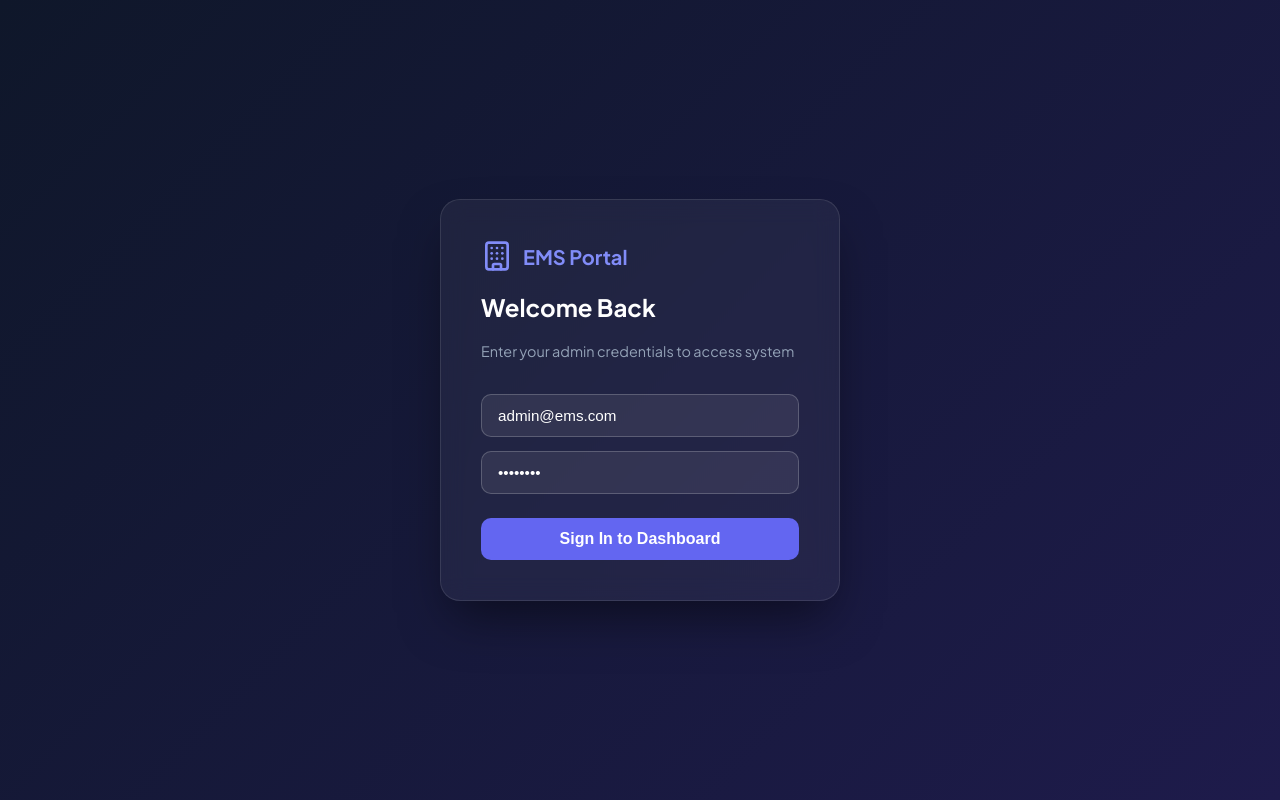
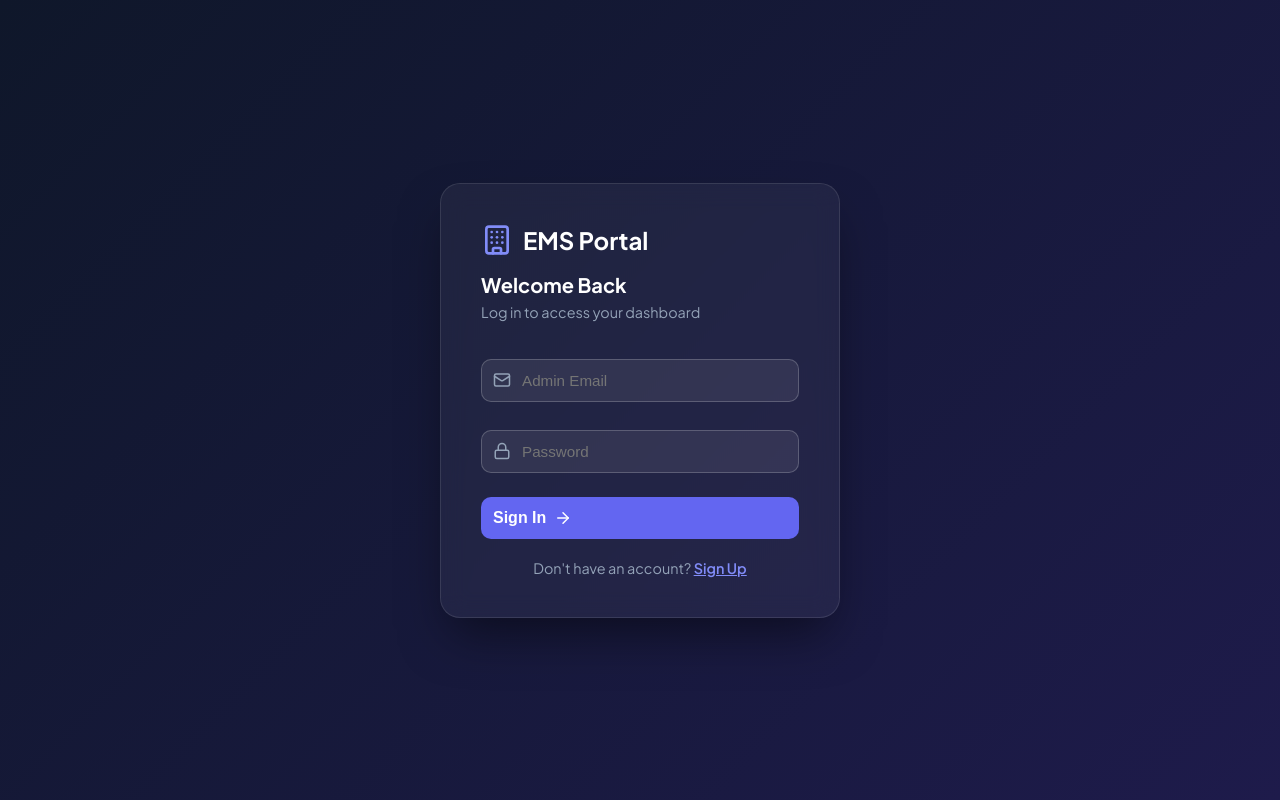
Before and after one commit to Arpitapanchal123/employee-management-system, a React (Create React App) app in the folder frontend/: page / in a window 1280 px wide. Built offline with nearby package versions, Linux system fonts and the light colour scheme.

Commit message:
Add Sign Up toggle option to Login screen

```diff
--- a/frontend/src/components/Login.js
+++ b/frontend/src/components/Login.js
@@ -1,50 +1,104 @@
 import React, { useState } from 'react';
-import { Building, Lock, Mail } from 'lucide-react';
+import { Building, Lock, Mail, User, ArrowRight } from 'lucide-react';
 
 export default function Login({ onLogin }) {
-  const [email, setEmail] = useState('admin@ems.com');
-  const [password, setPassword] = useState('admin123');
+  const [isSignUp, setIsSignUp] = useState(false);
+  const [formData, setFormData] = useState({
+    name: '',
+    email: '',
+    password: ''
+  });
+  const [error, setError] = useState('');
 
   const handleSubmit = (e) => {
     e.preventDefault();
-    if (email && password) {
-      onLogin({ name: 'Admin User', email: email });
+    if (!formData.email || !formData.password) {
+      setError('Please fill in all required fields.');
+      return;
     }
+    if (isSignUp && !formData.name) {
+      setError('Please enter your full name.');
+      return;
+    }
+
+    // Pass user data to parent component (Dashboard)
+    onLogin({
+      name: isSignUp ? formData.name : 'System Admin',
+      email: formData.email
+    });
   };
 
   return (
     <div className="login-container">
       <div className="login-card">
-        <div style={{ display: 'flex', alignItems: 'center', gap: '10px', color: '#818cf8', marginBottom: '16px' }}>
-          <Building size={32} />
-          <span style={{ fontSize: '1.25rem', fontWeight: 700 }}>EMS Portal</span>
+        <div style={{ display: 'flex', alignItems: 'center', gap: '10px', marginBottom: '16px' }}>
+          <Building size={32} color="#818cf8" />
+          <h2 style={{ margin: 0, fontSize: '1.5rem', fontWeight: 700 }}>EMS Portal</h2>
         </div>
-        <h2>Welcome Back</h2>
-        <p style={{ color: '#94a3b8', margin: '0 0 20px 0', fontSize: '0.9rem' }}>
-          Enter your admin credentials to access system
+
+        <h3 style={{ margin: '0 0 6px 0', fontSize: '1.25rem' }}>
+          {isSignUp ? 'Create Admin Account' : 'Welcome Back'}
+        </h3>
+        <p style={{ margin: '0 0 24px 0', color: '#94a3b8', fontSize: '0.9rem' }}>
+          {isSignUp ? 'Sign up to manage employee records' : 'Log in to access your dashboard'}
         </p>
 
-        <form onSubmit={handleSubmit}>
-          <div>
+        {error && (
+          <div style={{ background: '#fee2e2', color: '#b91c1c', padding: '10px', borderRadius: '8px', fontSize: '0.85rem', marginBottom: '16px' }}>
+            {error}
+          </div>
+        )}
+
+        <form onSubmit={handleSubmit} style={{ display: 'flex', flexDirection: 'column', gap: '14px' }}>
+          {isSignUp && (
+            <div style={{ position: 'relative' }}>
+              <User size={18} color="#94a3b8" style={{ position: 'absolute', left: '12px', top: '26px' }} />
+              <input
+                type="text"
+                placeholder="Full Name"
+                style={{ paddingLeft: '40px' }}
+                value={formData.name}
+                onChange={(e) => setFormData({ ...formData, name: e.target.value })}
+              />
+            </div>
+          )}
+
+          <div style={{ position: 'relative' }}>
+            <Mail size={18} color="#94a3b8" style={{ position: 'absolute', left: '12px', top: '26px' }} />
             <input
               type="email"
-              required
-              placeholder="Admin Email (admin@ems.com)"
-              value={email}
-              onChange={(e) => setEmail(e.target.value)}
+              placeholder="Admin Email"
+              style={{ paddingLeft: '40px' }}
+              value={formData.email}
+              onChange={(e) => setFormData({ ...formData, email: e.target.value })}
             />
           </div>
-          <div>
+
+          <div style={{ position: 'relative' }}>
+            <Lock size={18} color="#94a3b8" style={{ position: 'absolute', left: '12px', top: '26px' }} />
             <input
               type="password"
-              required
-              placeholder="Password (admin123)"
-              value={password}
-              onChange={(e) => setPassword(e.target.value)}
+              placeholder="Password"
+              style={{ paddingLeft: '40px' }}
+              value={formData.password}
+              onChange={(e) => setFormData({ ...formData, password: e.target.value })}
             />
           </div>
-          <button type="submit">Sign In to Dashboard</button>
+
+          <button type="submit" style={{ display: 'flex', alignItems: 'center', justifyCenter: 'center', gap: '8px', marginTop: '10px' }}>
+            {isSignUp ? 'Create Account' : 'Sign In'} <ArrowRight size={18} />
+          </button>
         </form>
+
+        <div style={{ marginTop: '20px', textAlign: 'center', fontSize: '0.9rem', color: '#94a3b8' }}>
+          {isSignUp ? 'Already have an admin account?' : "Don't have an account?"}{' '}
+          <span
+            onClick={() => { setIsSignUp(!isSignUp); setError(''); }}
+            style={{ color: '#818cf8', cursor: 'pointer', fontWeight: 600, textDecoration: 'underline' }}
+          >
+            {isSignUp ? 'Sign In' : 'Sign Up'}
+          </span>
+        </div>
       </div>
     </div>
   );
```
